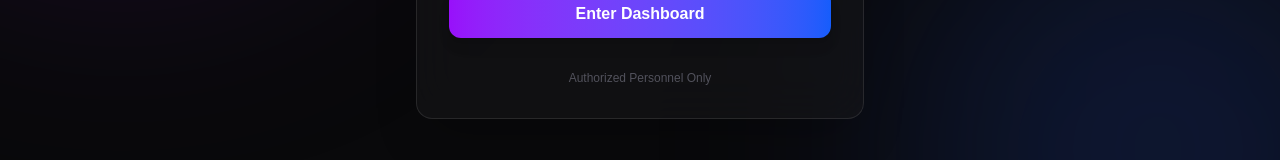
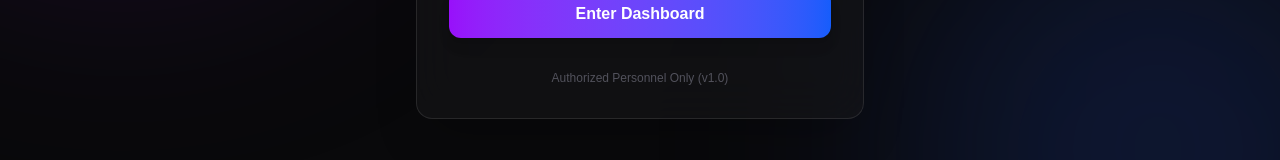
Before and after one commit to jachuri/wtnus-tts, a Next.js app in the folder web/: page /login in a window 1280 px wide. Shown: the part 481-641 px from the top of the page. Built offline with nearby package versions, Linux system fonts and the light colour scheme.

Commit message:
chore: update login footer for deployment verification

```diff
--- a/web/src/app/login/page.tsx
+++ b/web/src/app/login/page.tsx
@@ -56,7 +56,7 @@ export default function LoginPage() {
 
                     <div className="mt-8 text-center">
                         <p className="text-xs text-zinc-600">
-                            Authorized Personnel Only
+                            Authorized Personnel Only (v1.0)
                         </p>
                     </div>
                 </div>
```
